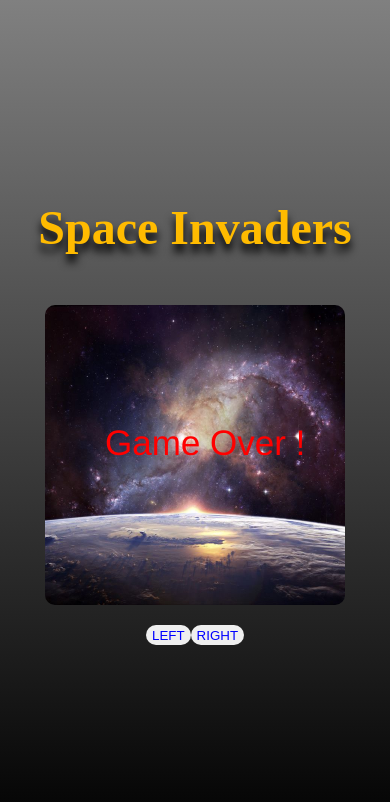
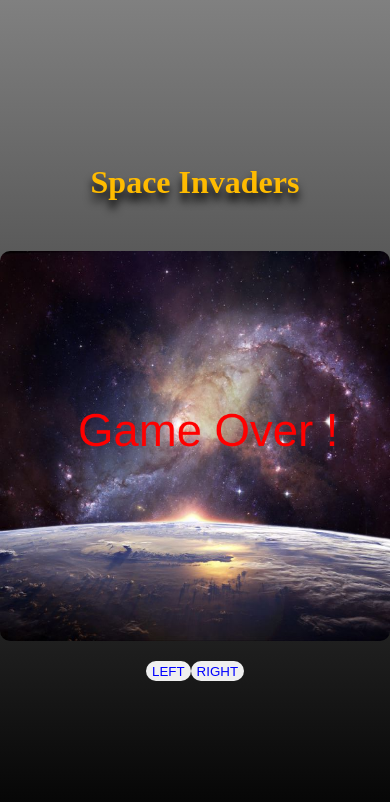
Before and after one commit to SPUR-TECH/space-invaders, a plain HTML site: page index.html in a window 390 px wide. Drawn offline with Linux system fonts and the light colour scheme.

Commit message:
resize canvas and h1 for smaller screens

```diff
--- a/style.css
+++ b/style.css
@@ -52,10 +52,10 @@ canvas {
 
 @media (max-width: 799px) {
     canvas {
-        width: 300px;
+        width: 100vw;
     }
 
     h1 {
-        font-size: 3em;
+        font-size: 2em;
     }
 }
```
